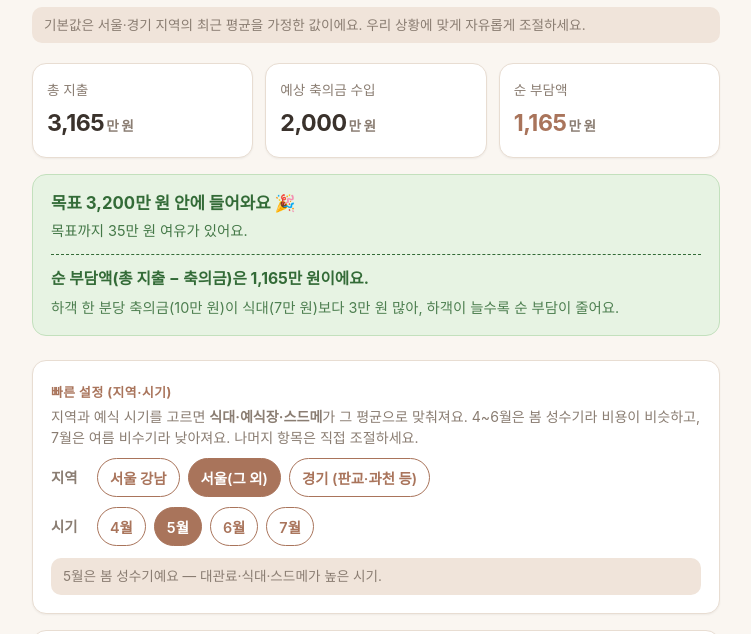
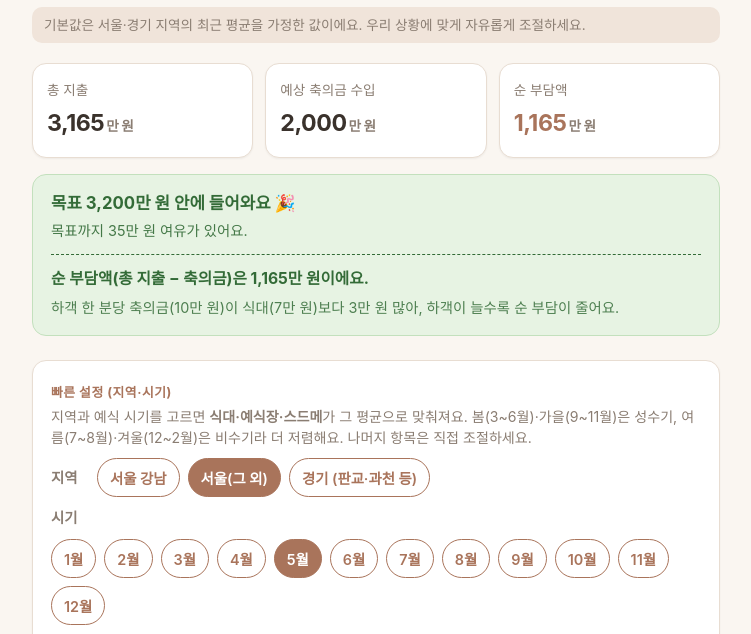
Before and after one commit to Jin02/wedding-budget-calculator, a plain HTML site: page index.html in a window 1280 px wide. Shown: the part 117-751 px from the top of the page, without its empty margins (264-1015 px from the left). Drawn offline with Linux system fonts and the light colour scheme.

Commit message:
Expand month preset to all 12 months with full season labels

```diff
--- a/index.html
+++ b/index.html
@@ -416,7 +416,7 @@
 
     <section class="group presets">
       <h2>빠른 설정 (지역·시기)</h2>
-      <p class="preset-desc">지역과 예식 시기를 고르면 <strong>식대·예식장·스드메</strong>가 그 평균으로 맞춰져요. 4~6월은 봄 성수기라 비용이 비슷하고, 7월은 여름 비수기라 낮아져요. 나머지 항목은 직접 조절하세요.</p>
+      <p class="preset-desc">지역과 예식 시기를 고르면 <strong>식대·예식장·스드메</strong>가 그 평균으로 맞춰져요. 봄(3~6월)·가을(9~11월)은 성수기, 여름(7~8월)·겨울(12~2월)은 비수기라 더 저렴해요. 나머지 항목은 직접 조절하세요.</p>
       <div class="preset-row">
         <span class="preset-label">지역</span>
         <div class="preset-btns" id="region-btns">
@@ -428,10 +428,18 @@
       <div class="preset-row">
         <span class="preset-label">시기</span>
         <div class="preset-btns" id="month-btns">
+          <button type="button" data-month="1">1월</button>
+          <button type="button" data-month="2">2월</button>
+          <button type="button" data-month="3">3월</button>
           <button type="button" data-month="4">4월</button>
           <button type="button" data-month="5">5월</button>
           <button type="button" data-month="6">6월</button>
           <button type="button" data-month="7">7월</button>
+          <button type="button" data-month="8">8월</button>
+          <button type="button" data-month="9">9월</button>
+          <button type="button" data-month="10">10월</button>
+          <button type="button" data-month="11">11월</button>
+          <button type="button" data-month="12">12월</button>
         </div>
       </div>
       <p class="preset-note" id="preset-note" aria-live="polite"></p>
@@ -743,8 +751,10 @@
     seoul:    { meal: 7,   venue: 400, sdm: 450 },
     gyeonggi: { meal: 6.5, venue: 350, sdm: 400 },
   };
-  // 봄(3~6월)·가을(9~11월)은 성수기. 여기선 4~6월 성수기, 7월 비수기.
+  // 봄(3~6월)·가을(9~11월)은 성수기, 여름(7~8월)·겨울(12~2월)은 비수기.
   const isPeak = (m) => (m >= 3 && m <= 6) || (m >= 9 && m <= 11);
+  const seasonName = (m) =>
+    m >= 3 && m <= 6 ? "봄" : m >= 7 && m <= 8 ? "여름" : m >= 9 && m <= 11 ? "가을" : "겨울";
 
   const itemById = Object.fromEntries(allItems.map((i) => [i.id, i]));
   let selRegion = "seoul";
@@ -780,9 +790,10 @@
   }
 
   function updateNote() {
+    const s = seasonName(selMonth);
     presetNote.textContent = isPeak(selMonth)
-      ? `${selMonth}월은 봄 성수기예요 — 대관료·식대·스드메가 높은 시기.`
-      : `${selMonth}월은 여름 비수기예요 — 대관료·식대·스드메가 성수기보다 낮아요.`;
+      ? `${selMonth}월은 ${s} 성수기예요 — 대관료·식대·스드메가 높은 시기.`
+      : `${selMonth}월은 ${s} 비수기예요 — 대관료·식대·스드메가 성수기보다 낮아요.`;
   }
 
   regionBtns.addEventListener("click", (e) => {
```
Also changed, not shown: 1 other file.
